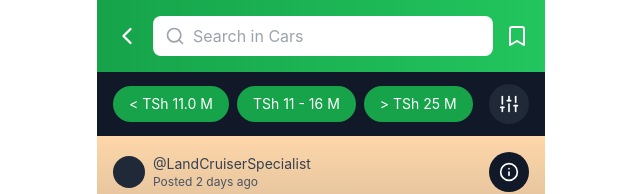
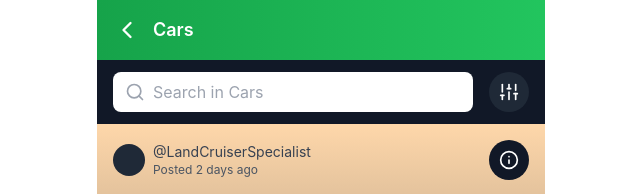
Before and after one commit to Codefucious/XYZ-Mobile-UI, a React (Vite) app: page / in a window 1280 px wide. Shown: the top 194 px of the page, without its empty margins (319-959 px from the left). Built offline with nearby package versions, Linux system fonts and the light colour scheme; grey boxes are pictures that could not be loaded.

Commit message:
design: moved search input to replace pills

```diff
--- a/CarMarketplace.jsx
+++ b/CarMarketplace.jsx
@@ -129,33 +129,20 @@ const CarMarketplace = () => {
           <button className="text-white">
             <ChevronLeft size={28} />
           </button>
-          <div className="flex-1 relative">
-            <Search className="absolute left-3 top-1/2 transform -translate-y-1/2 text-gray-400" size={20} />
-            <input
-              type="text"
-              placeholder="Search in Cars"
-              className="w-full pl-10 pr-4 py-2 rounded-lg bg-white text-gray-800 placeholder-gray-400 focus:outline-none"
-            />
-          </div>
-          <button className="text-white">
-            <Bookmark size={24} />
-          </button>
+          <h1 className="text-lg font-semibold">Cars</h1>
         </div>
       </div>
 
-      {/* Price Filter Pills */}
+      {/* Search Bar + Filter Toggle */}
       <div className="bg-gray-900 px-4 py-3 flex items-center gap-2 flex-shrink-0">
-        {/* Price Pills Container */}
-        <div className="flex gap-2 overflow-x-auto flex-1">
-          <button className="px-4 py-2 rounded-full bg-green-600 text-white text-sm whitespace-nowrap">
-            &lt; TSh 11.0 M
-          </button>
-          <button className="px-4 py-2 rounded-full bg-green-600 text-white text-sm whitespace-nowrap">
-            TSh 11 - 16 M
-          </button>
-          <button className="px-4 py-2 rounded-full bg-green-600 text-white text-sm whitespace-nowrap">
-            &gt; TSh 25 M
-          </button>
+        {/* Search Input */}
+        <div className="flex-1 relative">
+          <Search className="absolute left-3 top-1/2 transform -translate-y-1/2 text-gray-400" size={20} />
+          <input
+            type="text"
+            placeholder="Search in Cars"
+            className="w-full pl-10 pr-4 py-2 rounded-lg bg-white text-gray-800 placeholder-gray-400 focus:outline-none"
+          />
         </div>
 
         {/* Filter Toggle Icon */}
```
